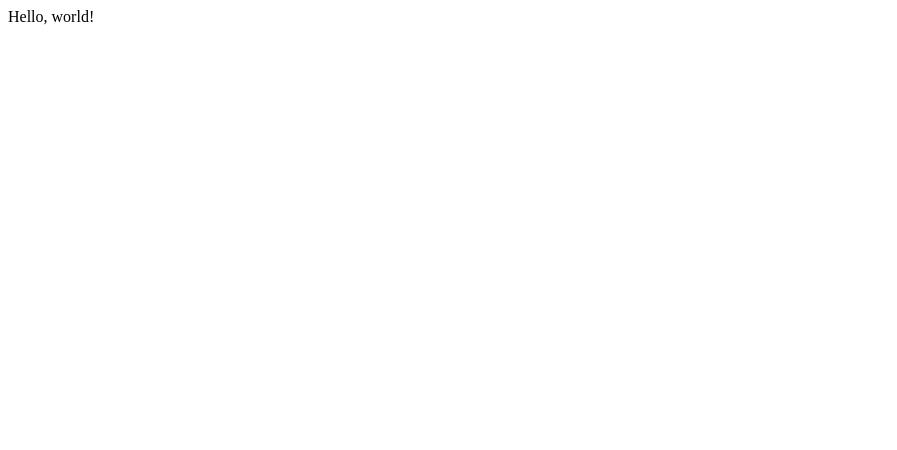
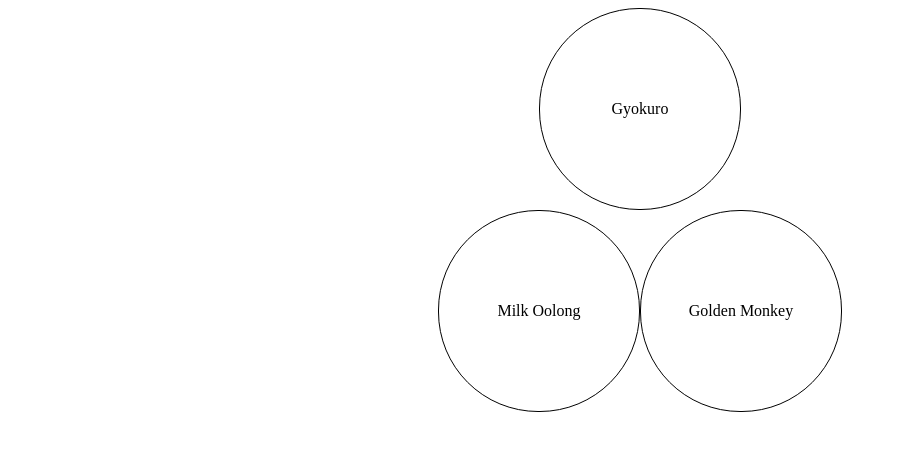
Before and after one commit to jhhayashi/teas, a React app: page / in a window 1280 px wide. Shown: the top 450 px of the page, without its empty margins (0-897 px from the left). Built offline with nearby package versions, Linux system fonts and the light colour scheme; the HTML template or start-up script is replaced by a standard one.

Commit message:
Add component for tea chart

```diff
--- /dev/null
+++ b/postcss.config.js
@@ -0,0 +1,3 @@
+module.exports = {
+  plugins: [require('postcss-nested'), require('autoprefixer')],
+}
--- a/src/App.tsx
+++ b/src/App.tsx
@@ -1,7 +1,23 @@
 import * as React from 'react'
+import {compose, flatten, keyBy, map} from 'lodash/fp'
+
+import {TeaChart} from './components'
+import teas, {ITea} from './data'
+
+let idCount = 0
+const getId = () => idCount++
+
+const teasWithIds = map(map(tea => ({...tea, id: getId()})), teas)
+
+interface ITeaCache {
+  [teaId: number]: ITea
+}
+
+// create cache of tea metadata by keying each tea by a generated id
+const TEAS: ITeaCache = keyBy('id', flatten(teasWithIds))
 
 export default class App extends React.Component {
   render() {
-    return <div>Hello, world!</div>
+    return <TeaChart teas={teasWithIds} />
   }
 }
--- /dev/null
+++ b/src/components/TeaChart/Tea.tsx
@@ -0,0 +1,19 @@
+import * as React from 'react'
+
+import {RADIUS} from '../../constants'
+
+import * as cs from './styles.css'
+
+const circleStyles = {
+  width: `${RADIUS * 2}px`,
+  height: `${RADIUS * 2}px`,
+  borderRadius: `${RADIUS}px`,
+}
+
+export default function Tea(props) {
+  return (
+    <div className={cs.tea} style={circleStyles}>
+      {props.name}
+    </div>
+  )
+}
--- /dev/null
+++ b/src/components/TeaChart/TeaRow.tsx
@@ -0,0 +1,18 @@
+import * as React from 'react'
+
+import {ITea} from '../../data'
+
+import Tea from './Tea'
+import * as cs from './styles.css'
+
+interface ITeaRowProps {
+  teas: ITea[],
+}
+
+export default function TeaRow(props: ITeaRowProps) {
+  return (
+    <div className={cs.teaRow}>
+      {props.teas.map(tea => <Tea {...tea} />)}
+    </div>
+  )
+}
--- /dev/null
+++ b/src/components/TeaChart/index.tsx
@@ -0,0 +1,17 @@
+import * as React from 'react'
+
+import {ITea} from '../../data'
+
+import TeaRow from './TeaRow'
+
+interface ITeaChartProps {
+  teas: ITea[][],
+}
+
+export default function TeaChart(props: ITeaChartProps) {
+  return (
+    <div>
+      {props.teas.map(teaRow => <TeaRow teas={teaRow} />)}
+    </div>
+  )
+}
--- /dev/null
+++ b/src/components/TeaChart/styles.css
@@ -0,0 +1,11 @@
+.tea {
+  display: flex;
+  align-items: center;
+  justify-content: center;
+  border: 1px solid black;
+}
+
+.teaRow {
+  display: flex;
+  justify-content: center;
+}
--- /dev/null
+++ b/src/components/TeaChart/styles.css.d.ts
@@ -0,0 +1,2 @@
+export const tea: string
+export const teaRow: string
--- /dev/null
+++ b/src/components/index.ts
@@ -0,0 +1 @@
+export {default as TeaChart} from './TeaChart'
--- /dev/null
+++ b/src/constants.ts
@@ -0,0 +1 @@
+export const RADIUS = 100
--- a/src/data/index.ts
+++ b/src/data/index.ts
@@ -6,7 +6,7 @@ const FAMILIES = {
   green: 'green',
 }
 
-interface ITea {
+export interface ITea {
   brewTemp: IRange,
   brewTime: IRange,
   description: string,
@@ -15,7 +15,8 @@ interface ITea {
   purchaseDate: Date,
 }
 
-const teas: ITea[] = [
+const teas: ITea[][] = [
+  [
     {
       brewTemp: new Range(175),
       brewTime: new TimeRange(180),
@@ -24,6 +25,8 @@ const teas: ITea[] = [
       name: 'Gyokuro',
       purchaseDate: new Date('01-01-2017'),
     },
+  ],
+  [
     {
       brewTemp: new Range(175),
       brewTime: new TimeRange(180),
@@ -40,6 +43,7 @@ const teas: ITea[] = [
       name: 'Golden Monkey',
       purchaseDate: new Date('01-01-2017'),
     },
+  ],
 ]
 
 export default teas
--- a/webpack.config.js
+++ b/webpack.config.js
@@ -33,7 +33,10 @@ module.exports = {
       {
         test: /\.css$/,
         use: ExtractTextPlugin.extract({
-          use: 'css-loader?modules&importLoaders=1!postcss-loader',
+          use: [
+            'css-loader?modules&importLoaders=1',
+            'postcss-loader',
+          ],
           fallback: 'style-loader',
         }),
       },
```
Lines whose indentation alone changed are shown as unchanged.
